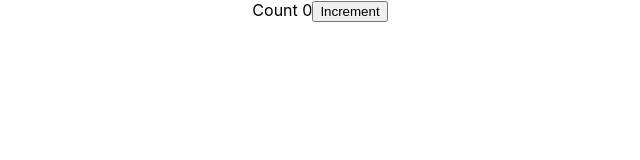
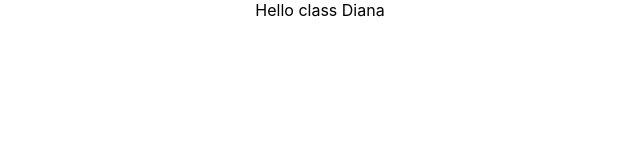
Before and after one commit to mattmc96/CodeEvolution_React, a React (Create React App) app in the folder basic/: page / in a window 1280 px wide. Shown: the top 160 px of the page, without its empty margins (320-960 px from the left). Built offline with nearby package versions, Linux system fonts and the light colour scheme.

Commit message:
destructuring done

```diff
--- a/basic/src/App.js
+++ b/basic/src/App.js
@@ -15,11 +15,11 @@ function App() {
       <Greet name= "Clark" heroName = "Bruce">
         <button>Bruce</button>
       </Greet>
-      <Greet name= "Diana" heroName = "Wonder Woman"/>
+      <Greet name= "Diana" heroName = "Wonder Woman"/>  */}
 
-      <Welcome name= "Diana" heroName = "Wonder Woman"/> */}
+      <Welcome name= "Diana" heroName = "Wonder Woman"/>
       {/* <Message/> */}
-      <Counter/>
+      {/* <Counter/> */}
     </div>
   );
 }
--- a/basic/src/components/Greet.js
+++ b/basic/src/components/Greet.js
@@ -4,12 +4,21 @@ import React from 'react';
 //     return <h2>Hello Vaibhav</h2>
 // }
 
+// below shows destruturing in functional components
+
+// const Greet = ({name, heroName}) => {
+// return (
+//     <div>
+// <h3>hello {name} a.k.a {heroName}</h3>
+// </div>
+// )}
+
+
 const Greet = props => {
-return (
-    <div>
-<h3>hello {props.name} a.k.a {props.heroName}</h3> <h7>{props.children}</h7>
-</div>
-)}
+    const {name, heroName} = props
+    return (
+    <h3>hello {name} a.k.a {heroName}</h3>
+    )}
 
 
 export default Greet;
--- a/basic/src/components/Welcome.js
+++ b/basic/src/components/Welcome.js
@@ -2,9 +2,9 @@ import React, { Component } from 'react';
 
 class Welcome extends Component {
     render() {
-
+        const {name , heroName} = this.props
         return (
-        <div>Hello class {this.props.name}</div>
+        <div>Hello class {name}</div>
         );
     }
 
```
